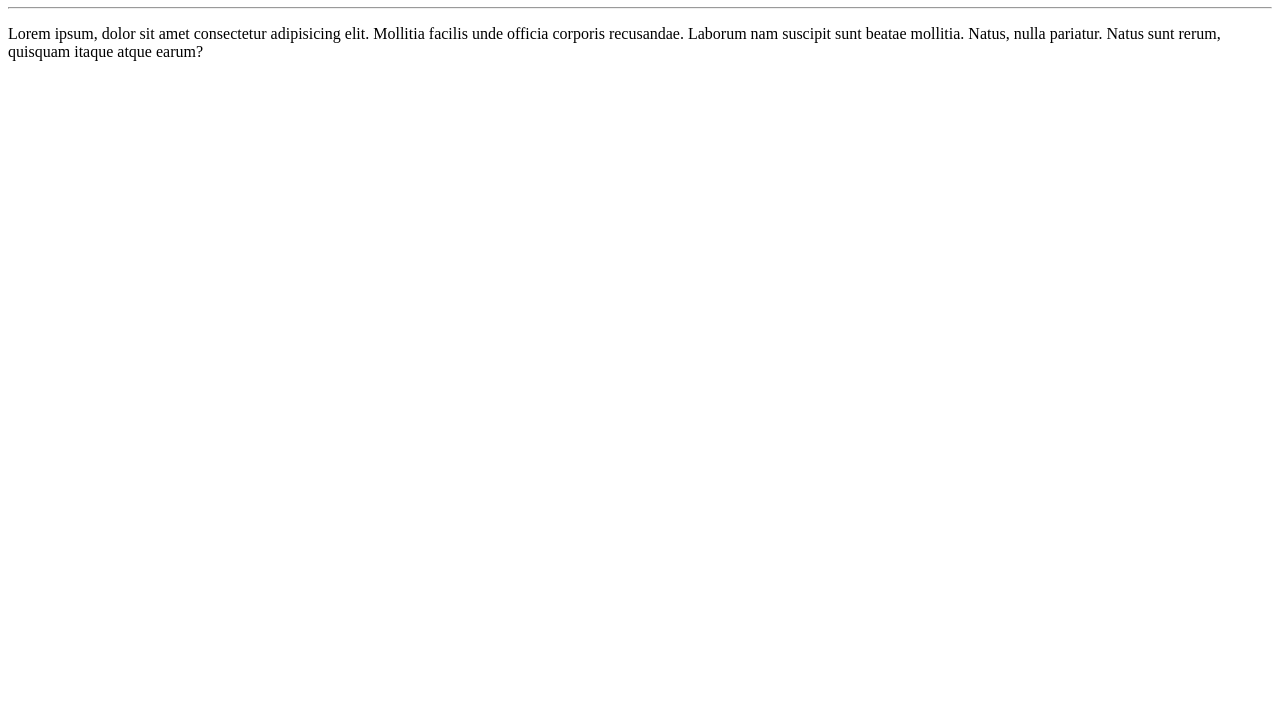
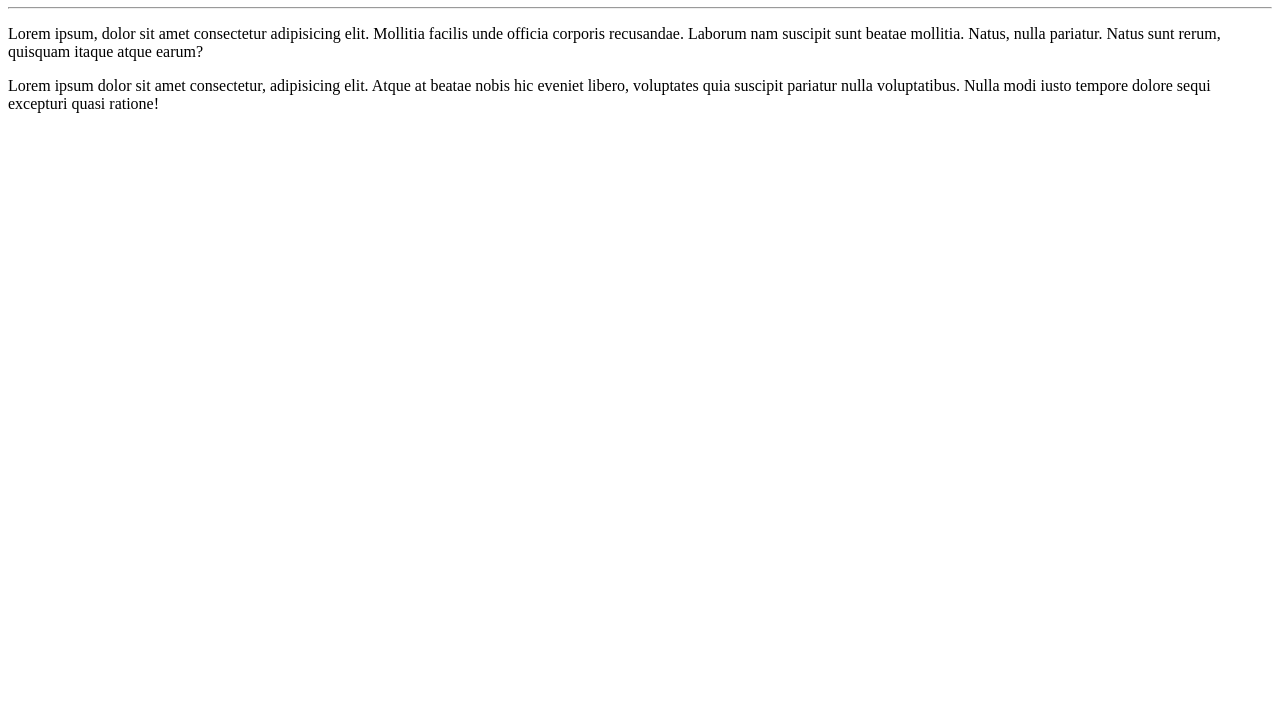
Before and after one commit to Leandro1957/Ola-Mundo, a plain HTML site: page site exemplo/index.html in a window 1280 px wide. Shown: the part 73-800 px from the top of the page. Drawn offline with Linux system fonts and the light colour scheme.

Commit message:
Update index.html

```diff
--- a/site exemplo/index.html
+++ b/site exemplo/index.html
@@ -9,5 +9,6 @@
     <h1>Olá, Mundo!</h1>
     <hr>
     <p>Lorem ipsum, dolor sit amet consectetur adipisicing elit. Mollitia facilis unde officia corporis recusandae. Laborum nam suscipit sunt beatae mollitia. Natus, nulla pariatur. Natus sunt rerum, quisquam itaque atque earum?</p>
+    <p>Lorem ipsum dolor sit amet consectetur, adipisicing elit. Atque at beatae nobis hic eveniet libero, voluptates quia suscipit pariatur nulla voluptatibus. Nulla modi iusto tempore dolore sequi excepturi quasi ratione!</p>
 </body>
 </html>
```
